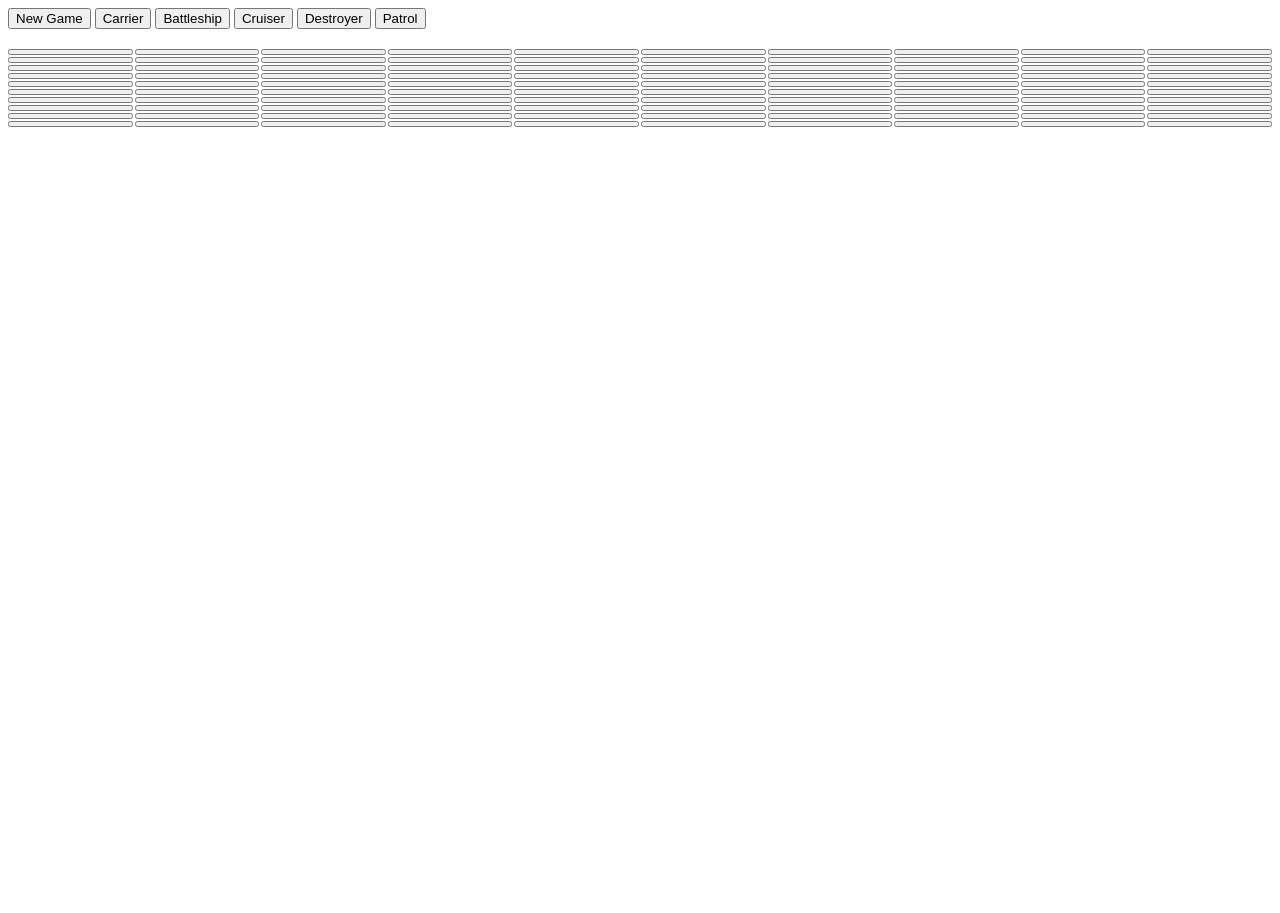
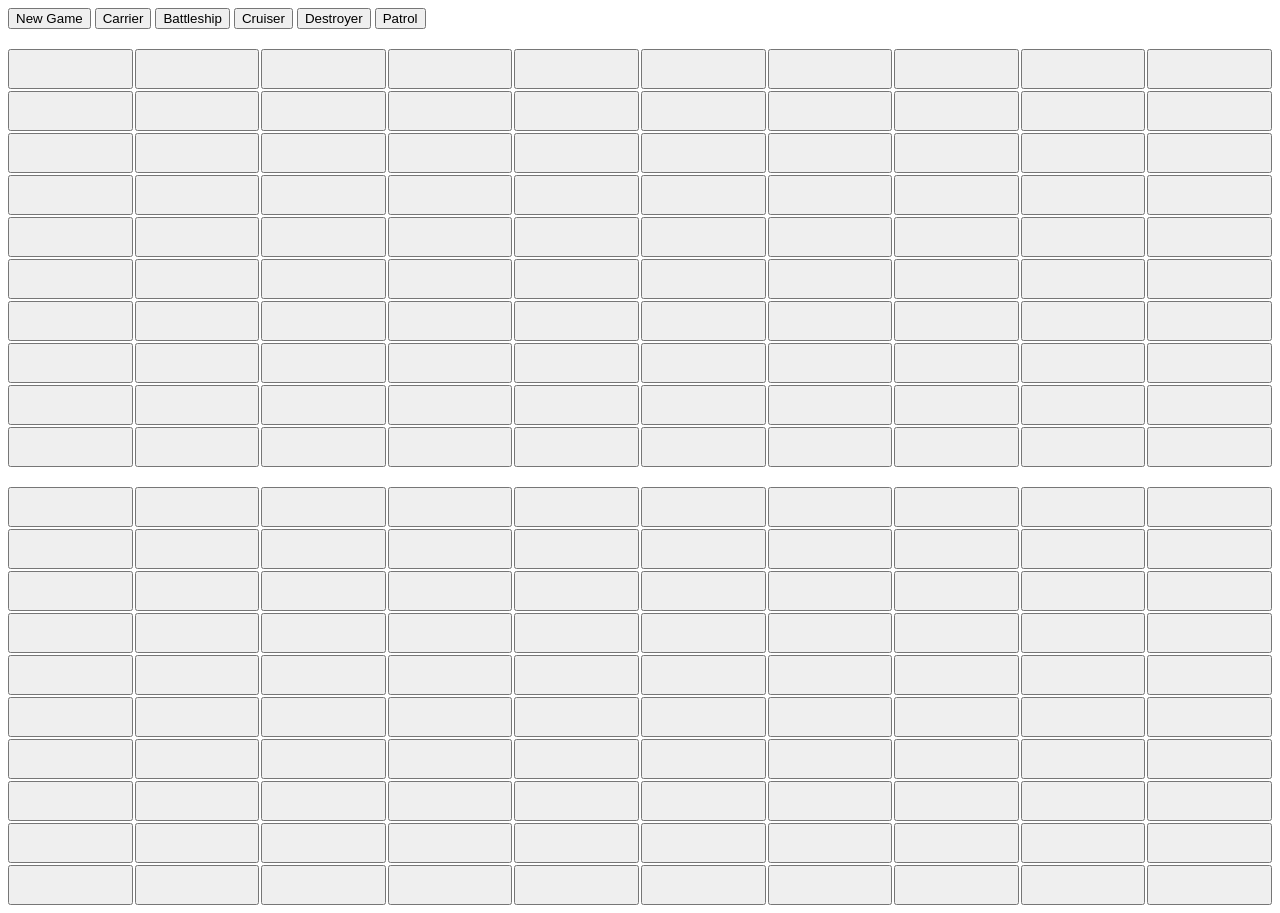
Before and after one commit to coffee-kiwi/javascript-battleships, a website built with webpack: page src/template.html in a window 1280 px wide. Both pictures are taken after a click on the button "New Game". Before the commit the page ends 800 px from the top, so only its background shows below. Built offline with nearby package versions, Linux system fonts and the light colour scheme.

Commit message:
Feat: Add new game button. Add opp's board. Add selectors for styling

```diff
--- a/src/index.js
+++ b/src/index.js
@@ -4,4 +4,18 @@ import { Gameboard } from './gameboard.js';
 import { Player } from './player.js';
 import * as play from './playBattleships.js';
 
-play.createPlayersGrid();
+// play.createPlayersGrid();
+
+// play.createOppGrid();
+    const newGameBtn = document.getElementById('new-game');
+
+    newGameBtn.addEventListener("click", (e) => {
+        const playersBoard = document.querySelector('.players-board');
+        const playersMessage = document.getElementById('players-message');
+        const oppBoard = document.querySelector('.opp-board');
+        const oppMessage = document.getElementById('opps-message');
+        playersBoard.textContent = playersMessage.textContent = '';
+        oppBoard.textContent = oppMessage.textContent = '';
+        console.log('Newbutton clicked!');
+        play.newGame();
+    });
--- a/src/playBattleships.js
+++ b/src/playBattleships.js
@@ -1,4 +1,9 @@
 
+export function newGame() {
+        createPlayersGrid();
+        createOppGrid();
+
+}
 
 export function createPlayersGrid() {
     const playersBoard = document.querySelector('.players-board');
@@ -22,3 +27,27 @@ export function createPlayersGrid() {
         console.log(`Button at [${clickedRow}, ${clickedCol}] was clicked!`)
     }
 }
+// opp-board
+
+export function createOppGrid() {
+    const oppBoard = document.querySelector('.opp-board');
+
+    for (let r = 0; r < 10; r++) {
+
+        for (let c = 0; c < 10; c++) {
+            const button = document.createElement('button');
+            button.classList.add("grid-button");
+            button.dataset.row = r;
+            button.dataset.col = c;
+
+            button.addEventListener('click', cellClickHandler);
+            oppBoard.appendChild(button);
+        }
+    }
+
+    function cellClickHandler(event) {
+        let clickedRow = parseInt(event.target.dataset.row, 10);
+        let clickedCol = parseInt(event.target.dataset.col, 10);
+        console.log(`Button at [${clickedRow}, ${clickedCol}] was clicked!`)
+    }
+}
--- a/src/styles.css
+++ b/src/styles.css
@@ -10,12 +10,18 @@
 
 }
 
+main {
+    display: grid;
+    grid-template-columns: 1fr;
+}
+
 body {
     background-color: var(--bg-color);
     color: var(--text-color);
 }
 
-.players-board {
+.players-board,
+.opp-board {
     display: grid;
     grid-template-columns: repeat(10, 1fr);
     grid-template-rows: repeat(10, 1fr);
@@ -30,3 +36,8 @@ body {
     border: 1px solid black;
     cursor: pointer;
 }
+
+.grid-button {
+    height: 40px;
+
+}
--- a/src/template.html
+++ b/src/template.html
@@ -8,7 +8,7 @@
   <body>
     <main>
       <section class="sidebar">
-        <button type="button">New Game</button>
+        <button type="button" id="new-game">New Game</button>
         <button type="button">Carrier</button>
         <button type="button">Battleship</button>
         <button type="button">Cruiser</button>
@@ -17,8 +17,8 @@
       </section>
 
       <section class="player-view">
-        <div class="player-messages">
-          <h1></h1>
+        <div class="message-box">
+          <h1 id="players-message"></h1>
         </div>
 
         <div class="players-board">
@@ -28,8 +28,8 @@
       </section>
 
       <section class="opp-view">
-        <div class="opp-messages">
-          <h1></h1>
+        <div class="message-box">
+          <h1 id="opps-message"></h1>
         </div>
 
         <div class="opp-board">
```
Also changed, not shown: src/gameboard.test.js (+0 -3 lines).
